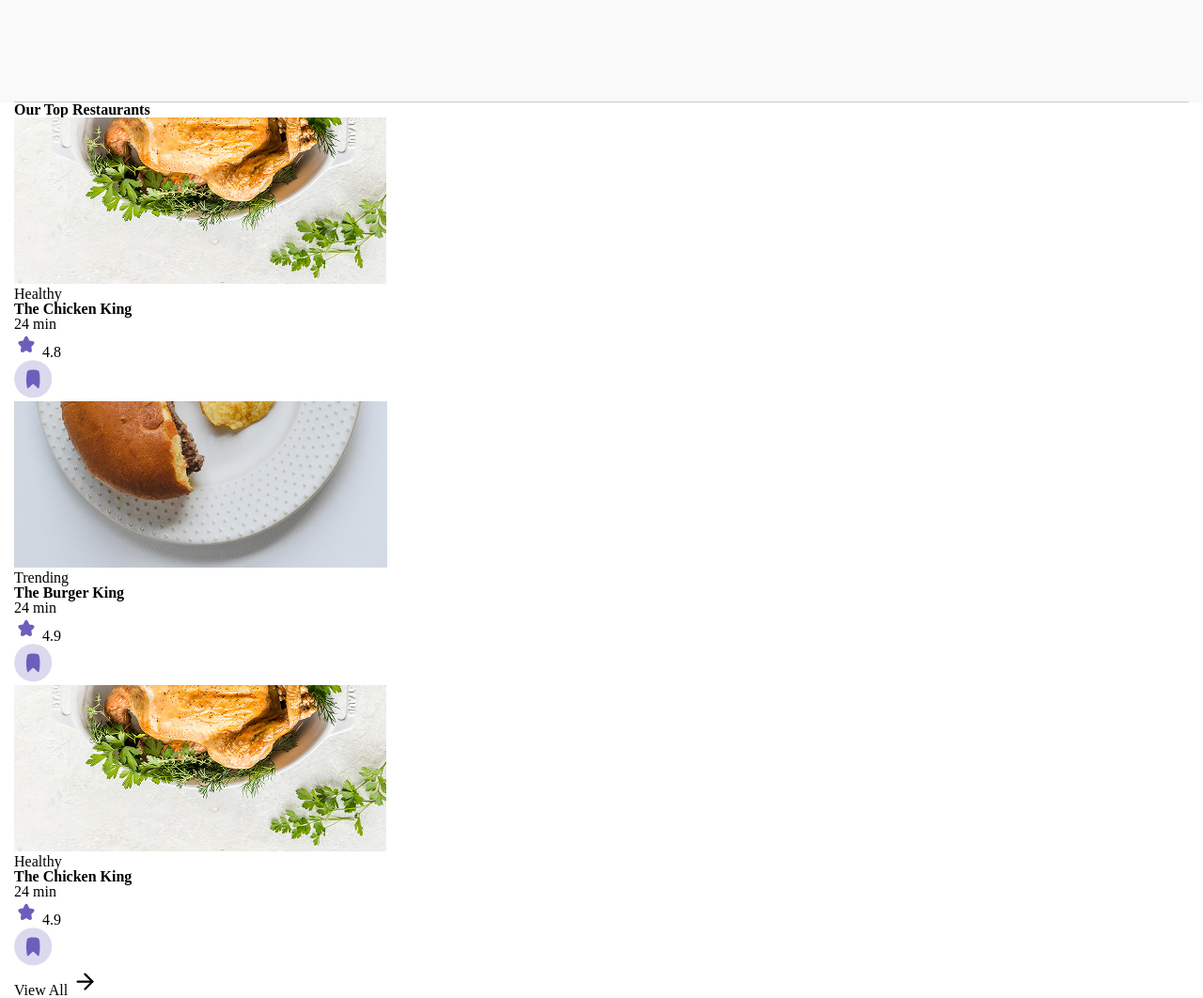
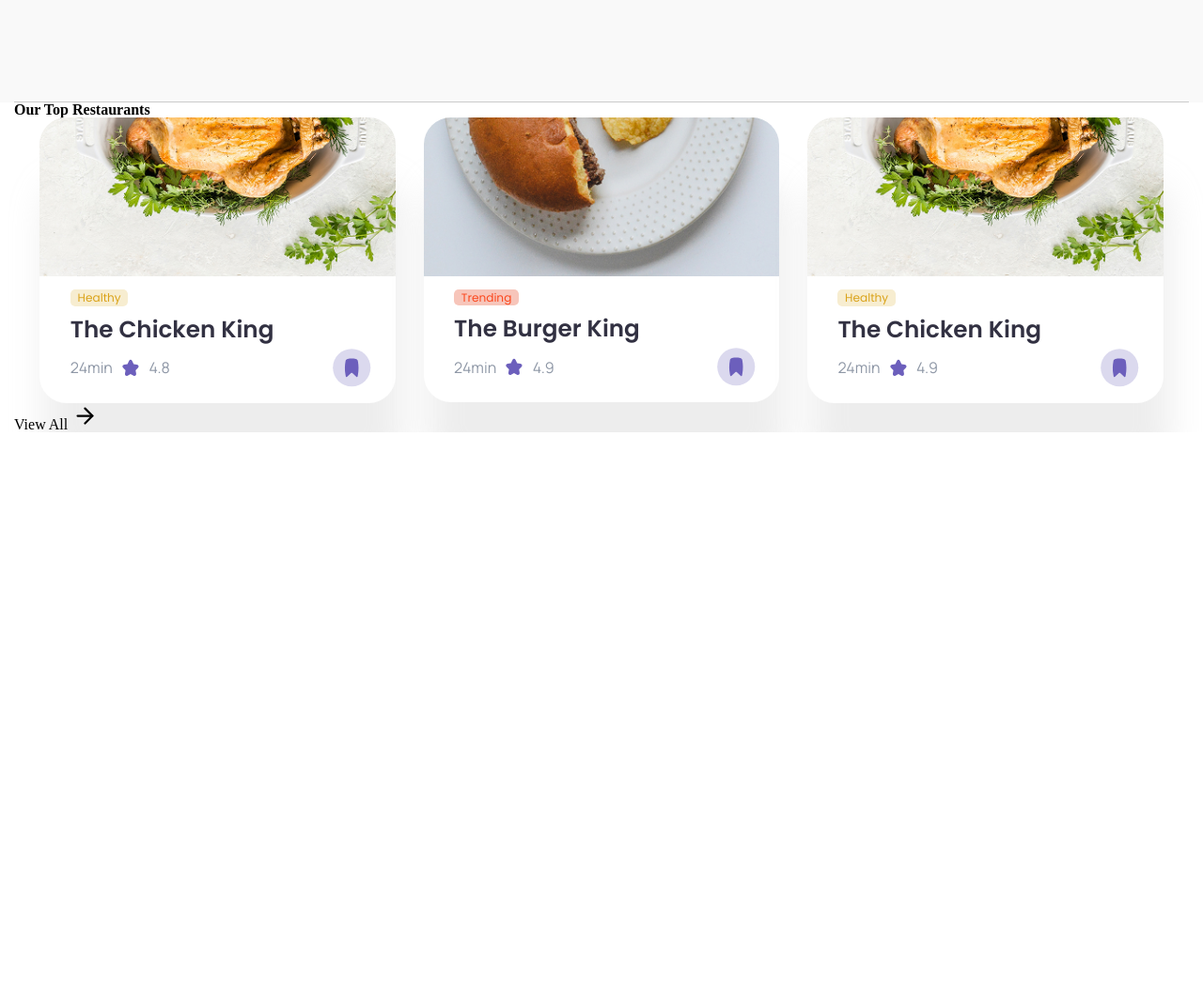
Before and after one commit to gulu-guluzade/eatly, a plain HTML site: page index.html in a window 1280 px wide. Shown: the part 900-1962 px from the top of the page at 94% size. After the commit the page ends 1360 px from the top, so only its background shows below. Drawn offline with Linux system fonts and the light colour scheme; a web font is replaced by a local one.

Commit message:
Restaurants Cards stylized

```diff
--- a/css/general.css
+++ b/css/general.css
@@ -189,3 +189,101 @@ button {
   margin: 0 auto;
   padding: 0 15px;
 }
+
+/* ============================================================== */
+/* ======================= Restaurants Cards ==================== */
+.restaurants-cards__list {
+  display: flex;
+  align-items: center;
+  justify-content: center;
+  gap: 0 clamp(1.313rem, 1.092rem + 0.94vw, 1.938rem);
+}
+
+.restaurants-cards__item {
+  width: clamp(17.6rem, 15.082rem + 10.74vw, 24.75rem);
+  background-color: rgba(255, 255, 255, 1);
+  border-radius: clamp(1.334rem, 1.144rem + 0.81vw, 1.876rem);
+  overflow: hidden;
+  box-shadow: 5.95px 71.35px 35.67px 0 rgba(229, 229, 229, 0.7);
+  transition-property: transform;
+  transition-duration: 0.4s;
+}
+
+.restaurants-cards__item:hover {
+  transform: scale(1.1);
+}
+
+.restaurants-cards__img {
+  max-width: 100%;
+}
+
+.restaurants-cards__content {
+  padding-top: clamp(0.625rem, 0.603rem + 0.09vw, 0.688rem);
+  padding-right: clamp(1.188rem, 1.011rem + 0.75vw, 1.688rem);
+  padding-bottom: clamp(0.75rem, 0.618rem + 0.56vw, 1.125rem);
+  padding-left: clamp(1.5rem, 1.28rem + 0.94vw, 2.125rem);
+}
+
+.restaurants-cards__label {
+  display: inline-block;
+  font-family: var(--poppins-regular);
+  font-size: clamp(0.563rem, 0.479rem + 0.35vw, 0.799rem);
+  padding: clamp(0.125rem, 0.103rem + 0.09vw, 0.188rem)
+    clamp(0.375rem, 0.331rem + 0.19vw, 0.5rem);
+  border-radius: clamp(0.214rem, 0.171rem + 0.18vw, 0.338rem);
+  margin-bottom: 5px;
+}
+
+.restaurants-cards__label--highlighted-yellow {
+  background-color: rgba(247, 237, 208, 1);
+  color: rgba(218, 163, 26, 1);
+}
+.restaurants-cards__label--highlighted-red {
+  background-color: rgba(247, 197, 186, 1);
+  color: rgba(251, 71, 29, 1);
+}
+
+.restaurants-cards__title {
+  font-family: var(--poppins-semi-bold);
+  font-size: clamp(1.146rem, 0.982rem + 0.7vw, 1.612rem);
+  line-height: 1.62;
+  color: rgba(50, 49, 66, 1);
+}
+
+.restaurants-cards__bottom {
+  display: flex;
+  align-items: center;
+  justify-content: flex-start;
+  gap: 0 clamp(0.313rem, 0.279rem + 0.14vw, 0.406rem);
+}
+
+.restaurants-cards__time,
+.restaurants-cards__rating {
+  font-family: var(--manrope-regular);
+  font-size: clamp(0.859rem, 0.736rem + 0.52vw, 1.209rem);
+  line-height: 1.33;
+  color: rgba(142, 151, 166, 1);
+  display: flex;
+  align-items: center;
+  justify-content: center;
+}
+
+.restaurants-cards__star,
+.restaurants-cards__rating {
+  margin: 0;
+  gap: 0 clamp(0.313rem, 0.279rem + 0.14vw, 0.406rem);
+}
+
+.restaurants-cards__bookmark-wrapper {
+  flex-grow: 1;
+  display: flex;
+  align-items: center;
+  justify-content: flex-end;
+}
+
+@media (max-width: 830px) {
+  .restaurants-cards__list {
+    flex-direction: column;
+    gap: 40px 0;
+  }
+}
```
